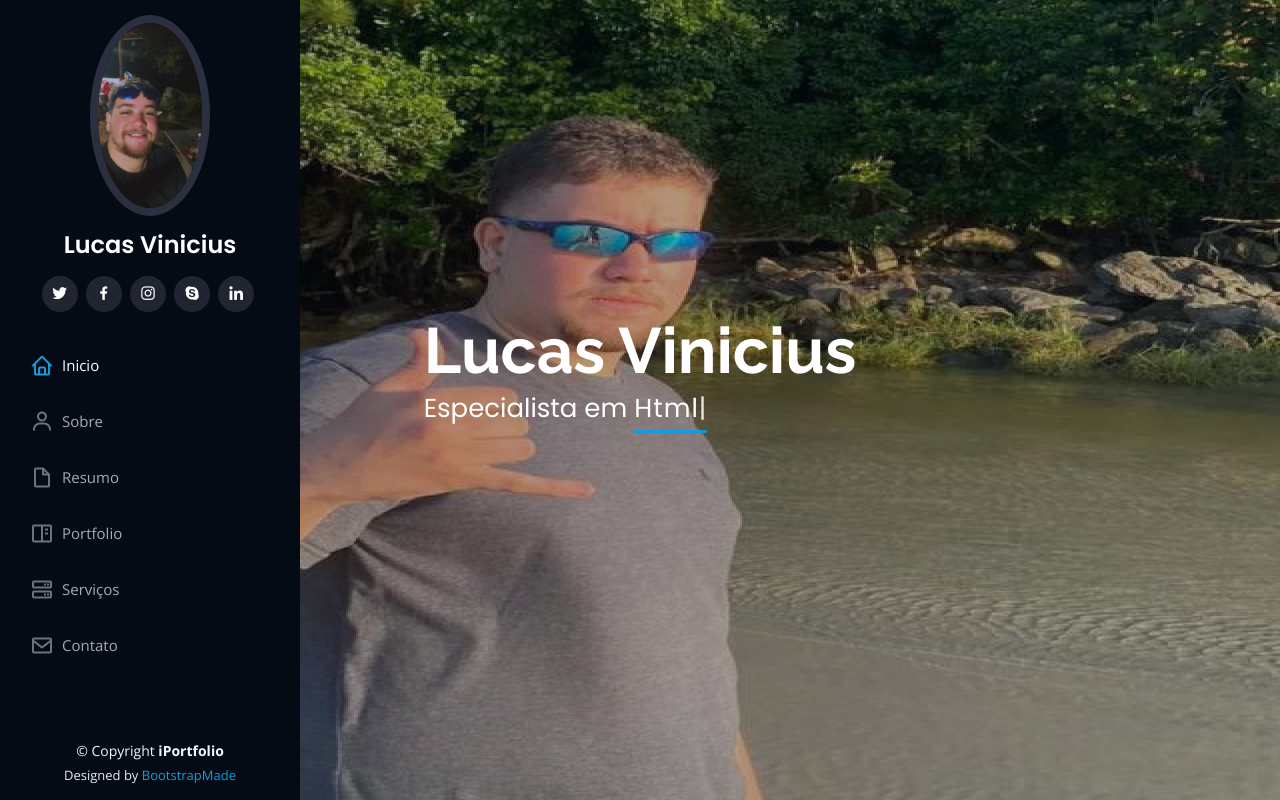
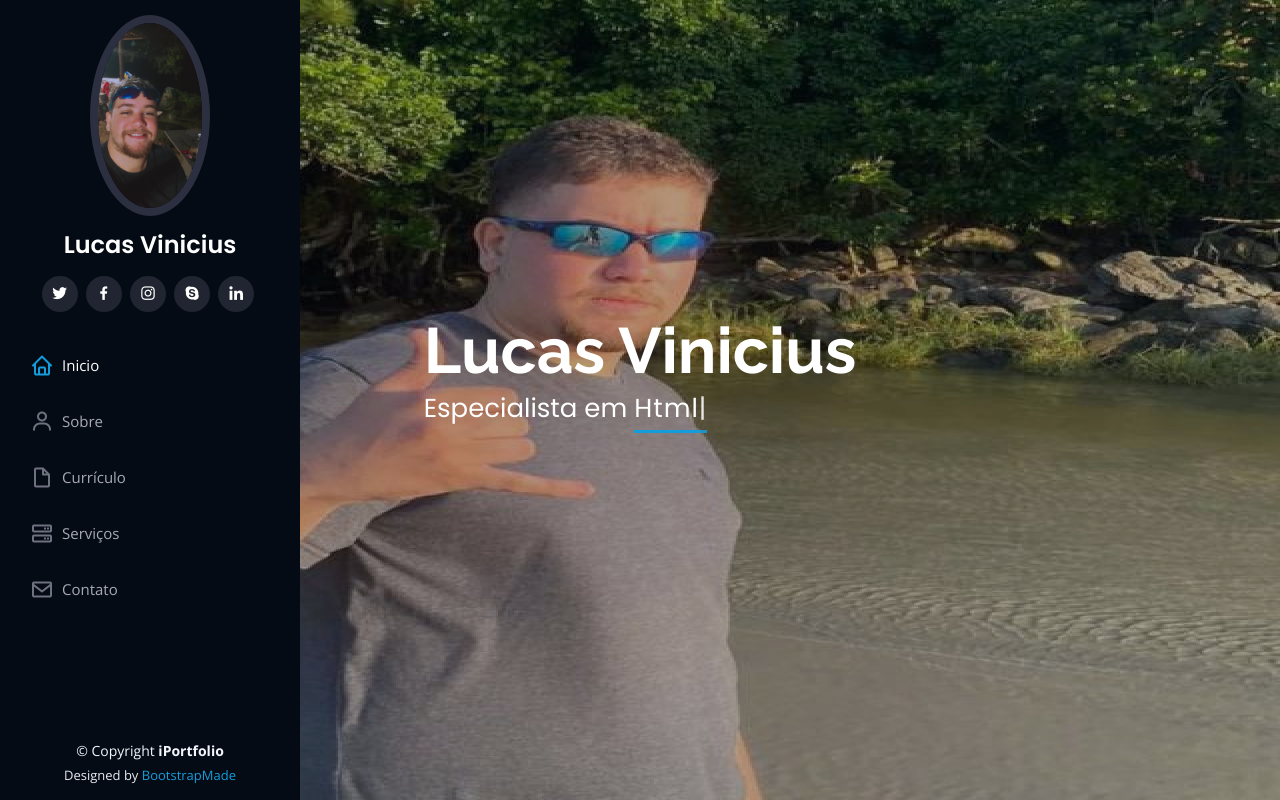
Before and after one commit to LucasMarujo013/portfolio, a plain HTML site: page index.html in a window 1280 px wide. Shown: the top 800 px of the page. Drawn offline with nearby package versions, Linux system fonts and the light colour scheme.

Commit message:
Tradução do menu lateral

```diff
--- a/index.html
+++ b/index.html
@@ -61,8 +61,7 @@
         <ul>
           <li><a href="#hero" class="nav-link scrollto active"><i class="bx bx-home"></i> <span>Inicio</span></a></li>
           <li><a href="#about" class="nav-link scrollto"><i class="bx bx-user"></i> <span>Sobre</span></a></li>
-          <li><a href="#resume" class="nav-link scrollto"><i class="bx bx-file-blank"></i> <span>Resumo</span></a></li>
-          <li><a href="#portfolio" class="nav-link scrollto"><i class="bx bx-book-content"></i> <span>Portfolio</span></a></li>
+          <li><a href="#resume" class="nav-link scrollto"><i class="bx bx-file-blank"></i> <span>Currículo</span></a></li>
           <li><a href="#services" class="nav-link scrollto"><i class="bx bx-server"></i> <span>Serviços</span></a></li>
           <li><a href="#contact" class="nav-link scrollto"><i class="bx bx-envelope"></i> <span>Contato</span></a></li>
         </ul>
```
